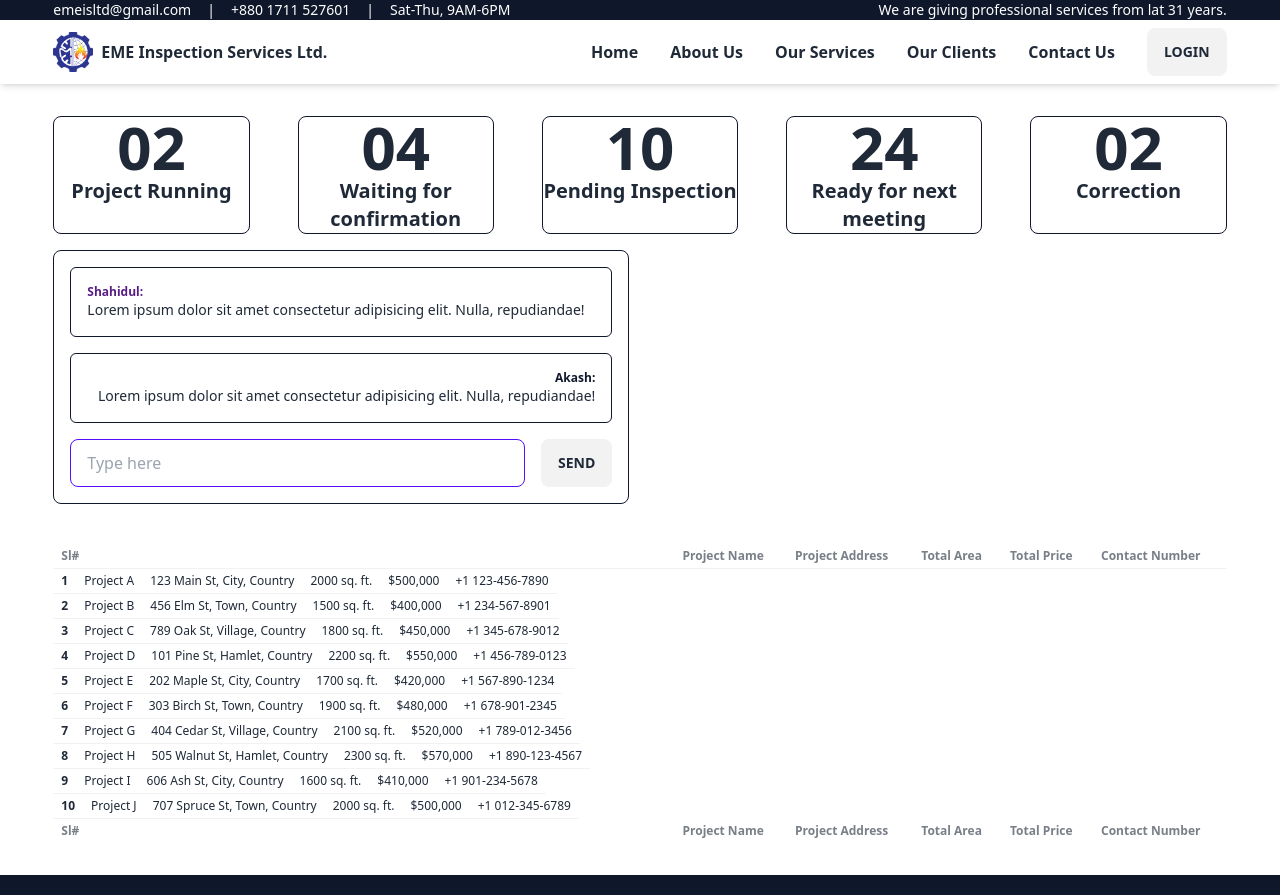
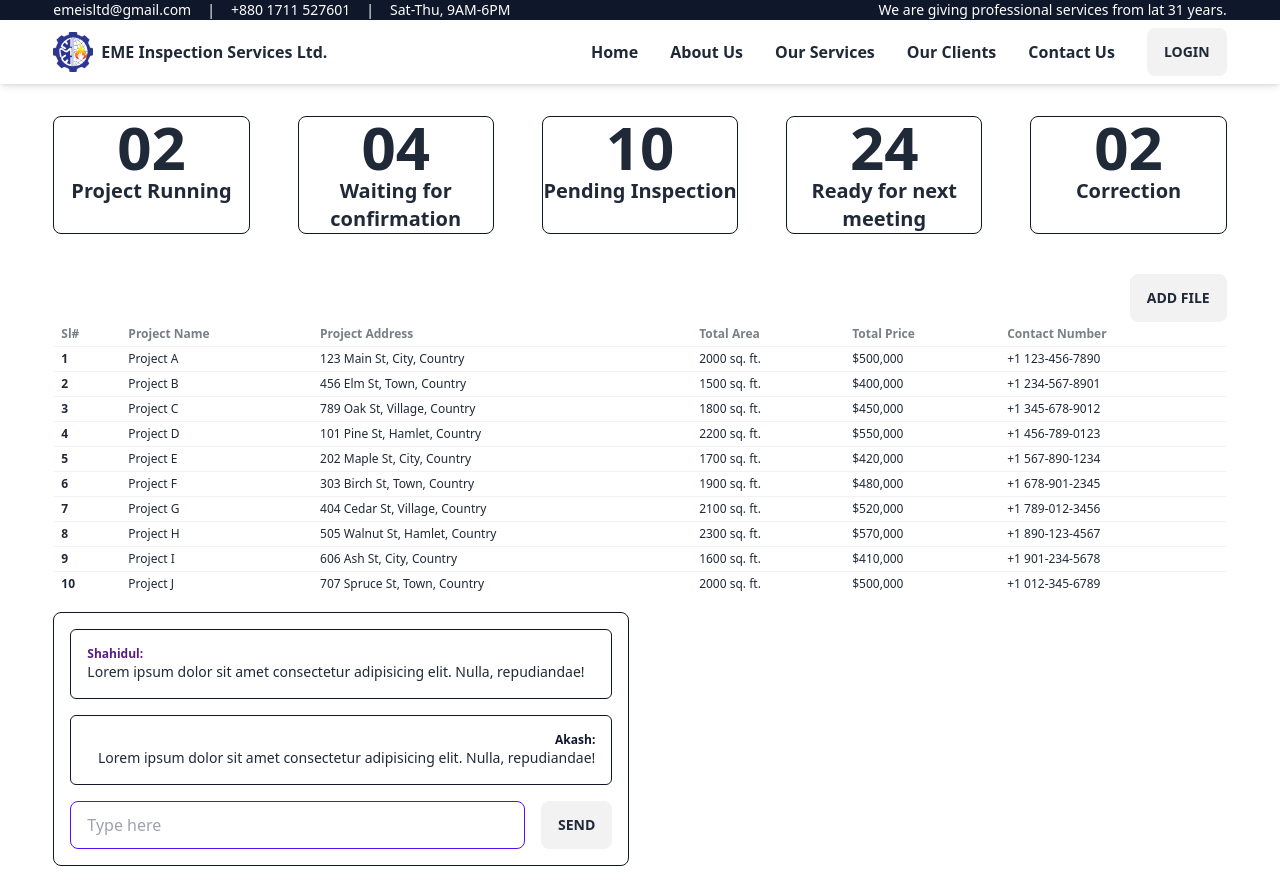
Before and after one commit to akashseub/cautious-guide, a React (Vite) app: page /services in a window 1280 px wide. Shown: the top 895 px of the page. Built offline with nearby package versions, Linux system fonts and the light colour scheme.

Commit message:
solve table problem

```diff
--- a/src/Components/Dashboard/Dashboard.jsx
+++ b/src/Components/Dashboard/Dashboard.jsx
@@ -30,8 +30,8 @@ const Dashboard = () => {
 
 
 
+            <Projects></Projects>
             <ChatBox></ChatBox>
-            <Projects></Projects>
         </div>
 
     );
--- a/src/Components/Dashboard/Project/Project.jsx
+++ b/src/Components/Dashboard/Project/Project.jsx
@@ -5,7 +5,7 @@ const Project = ({ project }) => {
     const { id, projectName, address, totalArea, totalPrice, contactNumber } = project;
 
     return (
-        <div>
+
         <tr>
             <th>{id}</th>
             <td>{projectName}</td>
@@ -14,7 +14,6 @@ const Project = ({ project }) => {
             <td>{totalPrice}</td>
             <td>{contactNumber}</td>
         </tr>
-        </div>
     );
 };
 
--- a/src/Components/Dashboard/Projects/Projects.jsx
+++ b/src/Components/Dashboard/Projects/Projects.jsx
@@ -18,6 +18,7 @@ const Projects = () => {
     return (
         <div className="">
             <div className="overflow-x-auto mt-10">
+                <button className="btn float-right">Add file</button>
                 <table className="table table-xs">
                     <thead>
                         <tr>
@@ -37,16 +38,6 @@ const Projects = () => {
                                 project={project}></Project>)
                         }
                     </tbody>
-                    <tfoot>
-                        <tr>
-                            <th>Sl#</th>
-                            <th>Project Name</th>
-                            <th>Project Address</th>
-                            <th>Total Area</th>
-                            <th>Total Price</th>
-                            <th>Contact Number</th>
-                        </tr>
-                    </tfoot>
                 </table>
             </div>
         </div>
```
Also changed, not shown: src/assets/2672335.jpg (added). Lines whose indentation alone changed are shown as unchanged.
